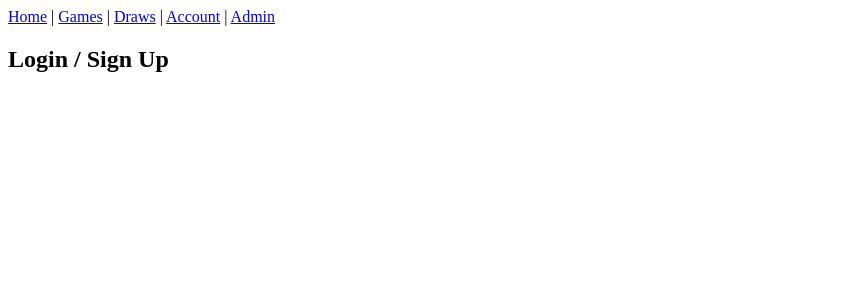
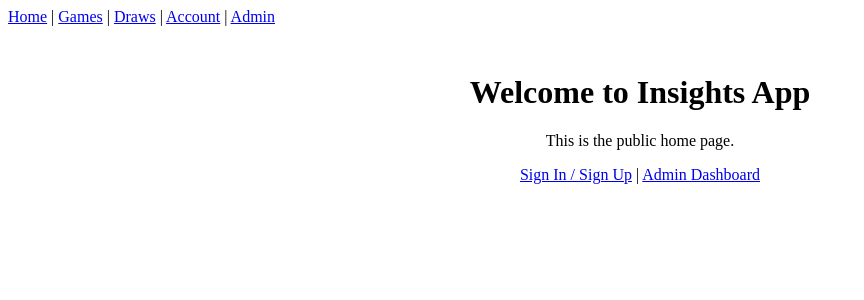
Before and after one commit to Insights-developer/Insights, a Next.js app in the folder frontend/: page /login in a window 1280 px wide. Shown: the top 300 px of the page, without its empty margins (0-864 px from the left). Built offline with nearby package versions, Linux system fonts and the light colour scheme.

Commit message:
Added login logic to admin and home page

```diff
--- a/frontend/app/auth/resend-confirmation/page.tsx
+++ b/frontend/app/auth/resend-confirmation/page.tsx
@@ -2,6 +2,7 @@
 
 import { useState } from 'react';
 import { supabase } from '@/utils/supabase/browser';
+import Link from 'next/link';
 
 export default function ResendConfirmation() {
   const [email, setEmail] = useState('');
@@ -16,7 +17,7 @@ export default function ResendConfirmation() {
       type: 'signup',
       email,
       options: {
-        emailRedirectTo: 'https://insights-orpin-xi.vercel.app/auth/callback' // Update this as needed
+        emailRedirectTo: 'https://insights-orpin-xi.vercel.app/auth/callback'
       }
     });
     if (error) {
@@ -52,7 +53,7 @@ export default function ResendConfirmation() {
         )}
       </form>
       <div style={{ marginTop: 16 }}>
-        <a href="/auth">Back to login</a>
+        <Link href="/auth">Back to login</Link>
       </div>
     </main>
   );
--- a/frontend/app/login/page.tsx
+++ b/frontend/app/login/page.tsx
@@ -1,8 +1,13 @@
-export default function LoginPage() {
+export default function HomePage() {
   return (
-    <main>
-      <h2>Login / Sign Up</h2>
-      {/* Insert login/signup form component or logic here */}
+    <main style={{ maxWidth: 400, margin: '3rem auto', textAlign: 'center' }}>
+      <h1>Welcome to Insights App</h1>
+      <p>This is the public home page.</p>
+      <p>
+        <a href="/auth">Sign In / Sign Up</a>
+        {' | '}
+        <a href="/admin">Admin Dashboard</a>
+      </p>
     </main>
   );
 }
```
Also changed, not shown: frontend/app/auth/callback/page.tsx (added, +26 -0 lines).
